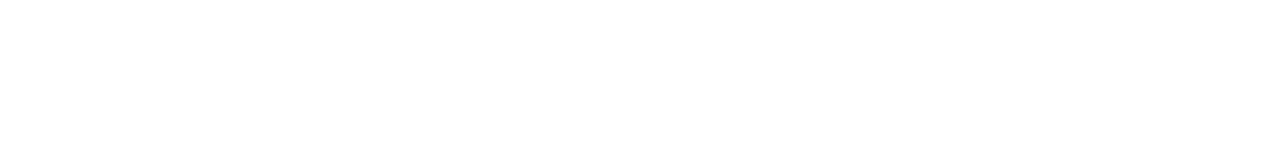
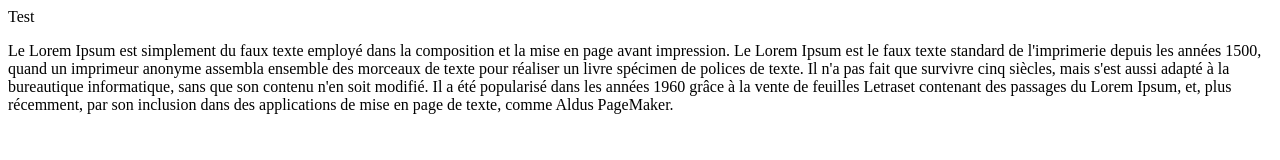
Before and after one commit to ThavaNix/thavanix.github.io, a plain HTML site: page index.html in a window 1280 px wide. Drawn offline with Linux system fonts and the light colour scheme.

Commit message:
Update index.html

```diff
--- a/index.html
+++ b/index.html
@@ -1,7 +1,8 @@
 <html>
 <title>TEST</title>
-<head></head>
+<head> Test </head>
 
+    <p>Le Lorem Ipsum est simplement du faux texte employé dans la composition et la mise en page avant impression. Le Lorem Ipsum est le faux texte standard de l'imprimerie depuis les années 1500, quand un imprimeur anonyme assembla ensemble des morceaux de texte pour réaliser un livre spécimen de polices de texte. Il n'a pas fait que survivre cinq siècles, mais s'est aussi adapté à la bureautique informatique, sans que son contenu n'en soit modifié. Il a été popularisé dans les années 1960 grâce à la vente de feuilles Letraset contenant des passages du Lorem Ipsum, et, plus récemment, par son inclusion dans des applications de mise en page de texte, comme Aldus PageMaker.</p>
 
 
 </html>
```
